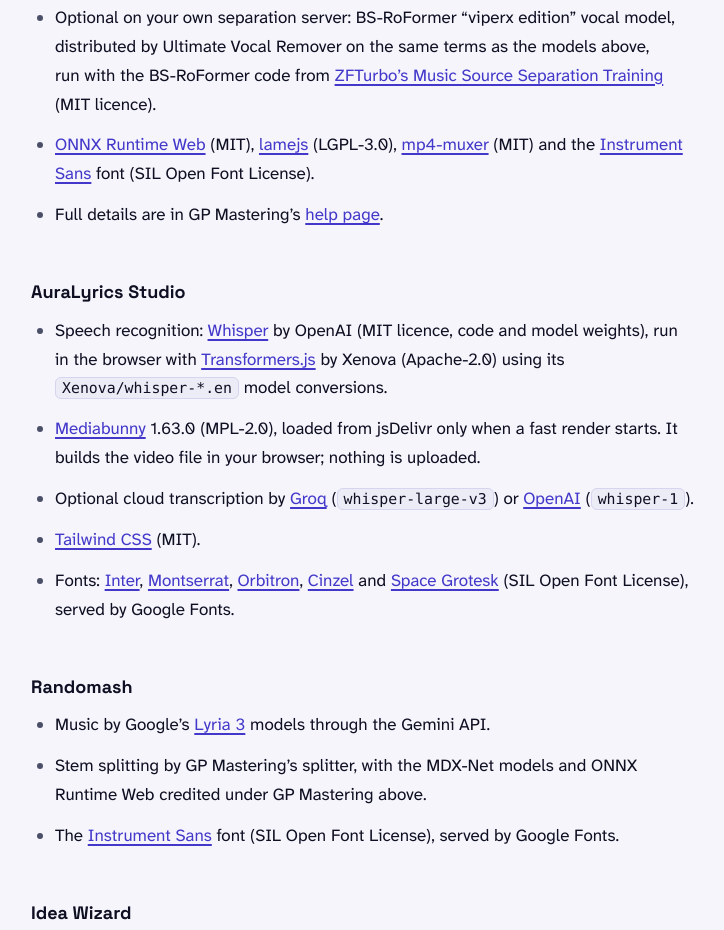
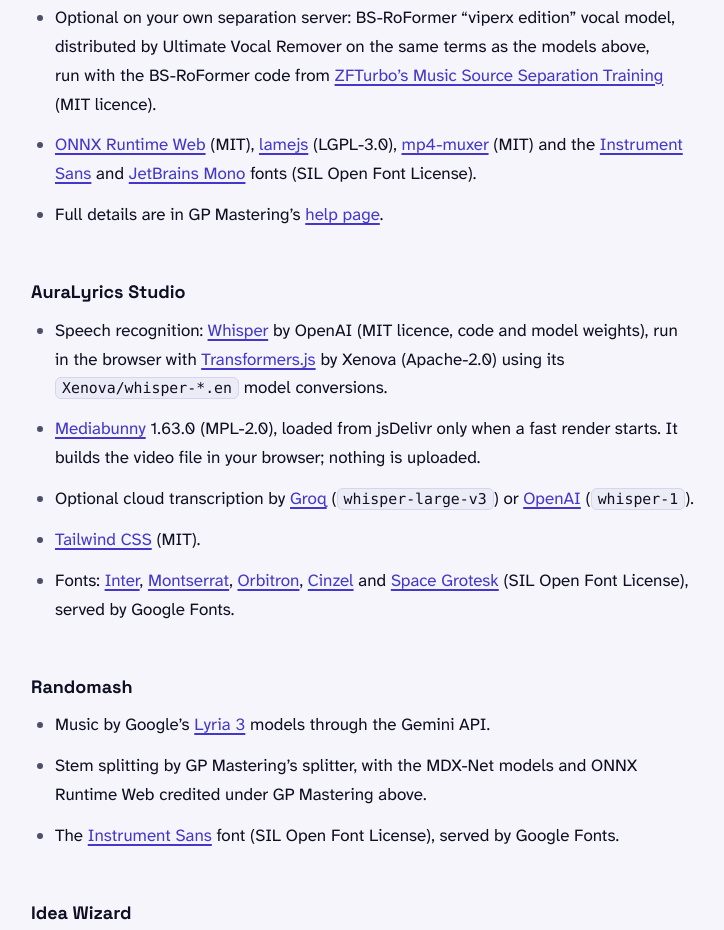
Before and after one commit to gp-songtools/toolsmenu, a plain HTML site: page privacy.html in a window 1280 px wide. Shown: the part 7496-8426 px from the top of the page, without its empty margins (235-959 px from the left). Drawn offline with Linux system fonts and the light colour scheme.

Commit message:
Privacy & credits: GP Mastering now also uses JetBrains Mono
Co-Authored-By: Claude Opus 5.5 <noreply@anthropic.com>
Claude-Session: https://claude.ai/code/session_01BKC4RwkzatELdVoxp3aDAz

```diff
--- a/privacy.html
+++ b/privacy.html
@@ -186,7 +186,7 @@
     <li>Stem separation models: <code translate="no">Kim_Vocal_2</code> by <a href="https://github.com/KimberleyJensen" target="_blank" rel="noopener">Kimberley Jensen</a>; <code translate="no">kuielab_a_drums</code> and <code translate="no">kuielab_a_bass</code> from <a href="https://github.com/kuielab/mdx-net" target="_blank" rel="noopener">KUIELab-MDX-Net</a> by KUIELab. Distributed by <a href="https://github.com/Anjok07/ultimatevocalremovergui" target="_blank" rel="noopener">Ultimate Vocal Remover</a> (Anjok07 and aufr33). The model files carry no licence of their own, so they are used with credit, free of charge, and never in anything paid.</li>
     <li>Optional on your own separation server: <a href="https://github.com/facebookresearch/demucs" target="_blank" rel="noopener">Hybrid Transformer Demucs</a> (<code translate="no">htdemucs_ft</code>) by Simon Rouard, Francisco Massa and Alexandre D&eacute;fossez of Meta AI Research (MIT licence), downloaded from Meta when the server is built.</li>
     <li>Optional on your own separation server: BS-RoFormer &ldquo;viperx edition&rdquo; vocal model, distributed by Ultimate Vocal Remover on the same terms as the models above, run with the BS-RoFormer code from <a href="https://github.com/ZFTurbo/Music-Source-Separation-Training" target="_blank" rel="noopener">ZFTurbo&rsquo;s Music Source Separation Training</a> (MIT licence).</li>
-    <li><a href="https://github.com/microsoft/onnxruntime" target="_blank" rel="noopener">ONNX Runtime Web</a> (MIT), <a href="https://github.com/zhuker/lamejs" target="_blank" rel="noopener">lamejs</a> (LGPL-3.0), <a href="https://github.com/Vanilagy/mp4-muxer" target="_blank" rel="noopener">mp4-muxer</a> (MIT) and the <a href="https://fonts.google.com/specimen/Instrument+Sans" target="_blank" rel="noopener">Instrument Sans</a> font (SIL Open Font License).</li>
+    <li><a href="https://github.com/microsoft/onnxruntime" target="_blank" rel="noopener">ONNX Runtime Web</a> (MIT), <a href="https://github.com/zhuker/lamejs" target="_blank" rel="noopener">lamejs</a> (LGPL-3.0), <a href="https://github.com/Vanilagy/mp4-muxer" target="_blank" rel="noopener">mp4-muxer</a> (MIT) and the <a href="https://fonts.google.com/specimen/Instrument+Sans" target="_blank" rel="noopener">Instrument Sans</a> and <a href="https://fonts.google.com/specimen/JetBrains+Mono" target="_blank" rel="noopener">JetBrains Mono</a> fonts (SIL Open Font License).</li>
     <li>Full details are in GP Mastering’s <a href="https://gp-songtools.github.io/gp-master/help.html#credits" target="_blank" rel="noopener">help page</a>.</li>
   </ul>
 
```
